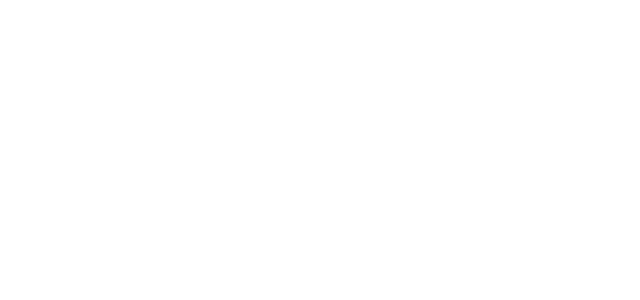
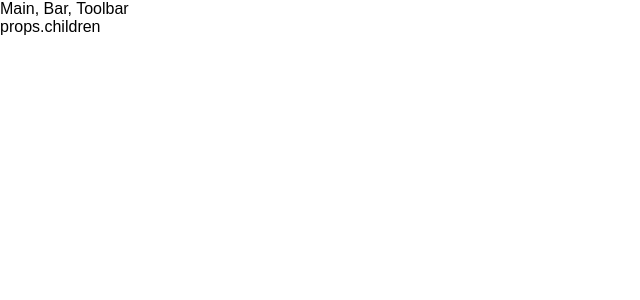
Before and after one commit to mebeborn/burger-builder, a React app: page / in a window 1280 px wide. Shown: the top 300 px of the page, without its empty margins (0-640 px from the left). Built offline with nearby package versions, Linux system fonts and the light colour scheme.

Commit message:
Project structure HOC and Layout Component

```diff
--- a/src/App.js
+++ b/src/App.js
@@ -1,11 +1,13 @@
 import React, { Component } from 'react';
-
+import Layout from './components/Layout/Layout';
 
 class App extends Component {
   render() {
     return (
       <div>
-
+        <Layout>
+          Hello Guys
+        </Layout>
       </div>
     )
   }
--- /dev/null
+++ b/src/components/Layout/Layout.js
@@ -0,0 +1,13 @@
+import React from 'react';
+import Aux from '../../hoc/ReactAux';
+
+const layout = (props) => {
+  return (
+    <Aux>
+      <div>Main, Bar, Toolbar</div>
+      <main>props.children</main>
+    </Aux>
+  )
+}
+
+export default layout;
--- /dev/null
+++ b/src/hoc/ReactAux.js
@@ -0,0 +1,3 @@
+const aux = (props) => props.children
+
+export default aux;
--- a/src/index.css
+++ b/src/index.css
@@ -1,8 +1,7 @@
 body {
   margin: 0;
-  font-family: -apple-system, BlinkMacSystemFont, "Segoe UI", "Roboto", "Oxygen",
-    "Ubuntu", "Cantarell", "Fira Sans", "Droid Sans", "Helvetica Neue",
-    sans-serif;
+  padding: 0;
+  font-family: "Open-Sans", sans-serif;
   -webkit-font-smoothing: antialiased;
   -moz-osx-font-smoothing: grayscale;
 }
```
Also changed, not shown: public/manifest.json.
